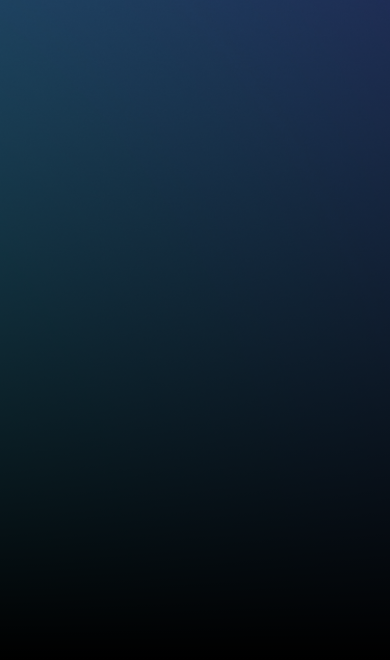
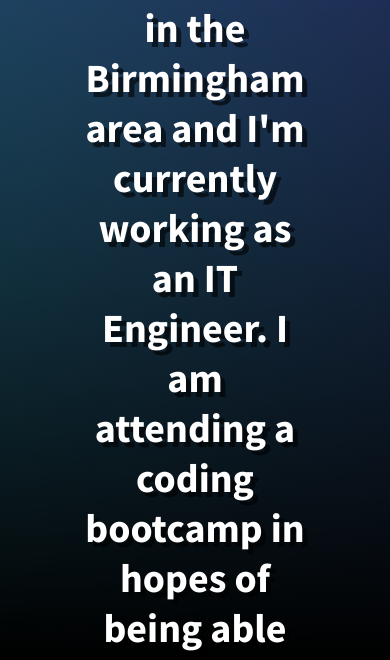
Before and after one commit to Leon3005/Homework02, a plain HTML site: page Assets/html/aboutme.html in a window 390 px wide. Shown: the part 184-844 px from the top of the page. Drawn offline with Linux system fonts and the light colour scheme.

Commit message:
Edited media queries for the projects page, also started to work on the about me page.

```diff
--- a/Assets/css/style.css
+++ b/Assets/css/style.css
@@ -74,7 +74,8 @@ li:hover {
 main {
 }
 
-.MainText {
+.MainText,
+.AboutMecontainer {
   font-family: "Source Sans Pro", sans-serif;
   color: white;
   position: absolute;
@@ -104,7 +105,7 @@ main {
   position: absolute;
   justify-content: center;
   text-align: center;
-  top: 75%;
+  top: 80%;
   left: 50%;
   transform: translate(-50%, -50%);
 }
@@ -136,6 +137,16 @@ main {
   font-size: 0.9rem;
 }
 
+.AboutMe {
+  font-size: 2.5rem;
+}
+
+@media screen and (max-width: 1025px) {
+  .ProjectsContainer {
+    top: 65%;
+  }
+}
+
 @media screen and (max-width: 992px) {
   nav {
     display: flex;
@@ -144,6 +155,10 @@ main {
 
   .MainText {
     font-size: 3rem;
+  }
+
+  .ProjectsContainer {
+    top: 70%;
   }
 }
 
--- a/Assets/html/aboutme.html
+++ b/Assets/html/aboutme.html
@@ -26,6 +26,10 @@
 
   <section class="AboutMeContainer">
     <h3>About Me</h3>
-    <div class="AboutMe">Write something about myself here.</div>
+    <div class="AboutMe">
+      I am located in the Birmingham area and I'm currently working as an IT
+      Engineer. I am attending a coding bootcamp in hopes of being able to work
+      as a web developer in the near future.
+    </div>
   </section>
 </div>
```
